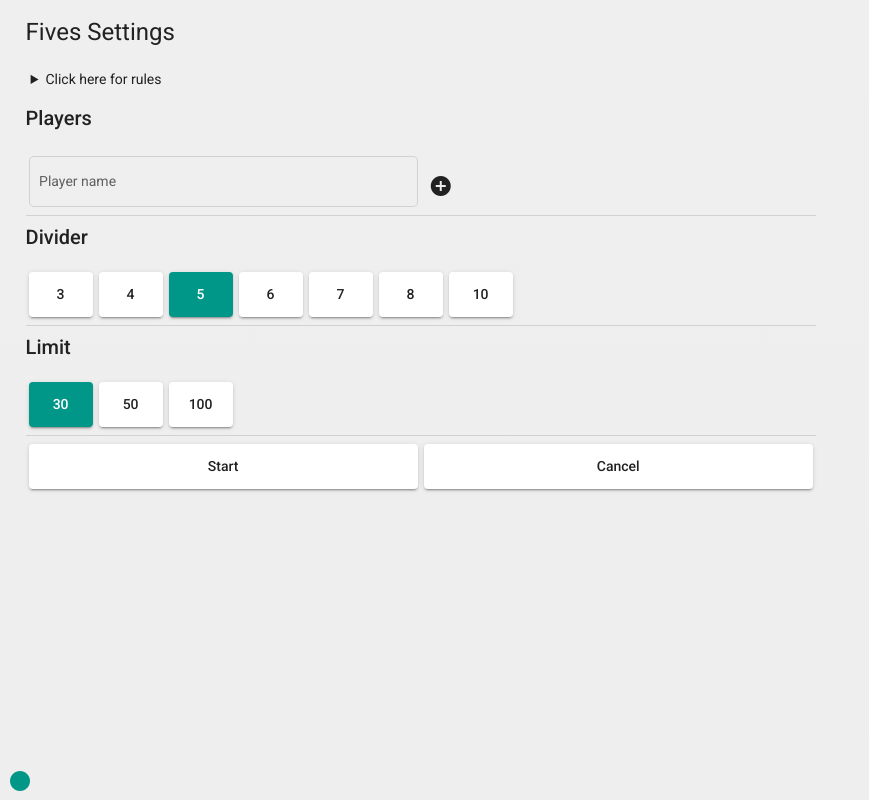
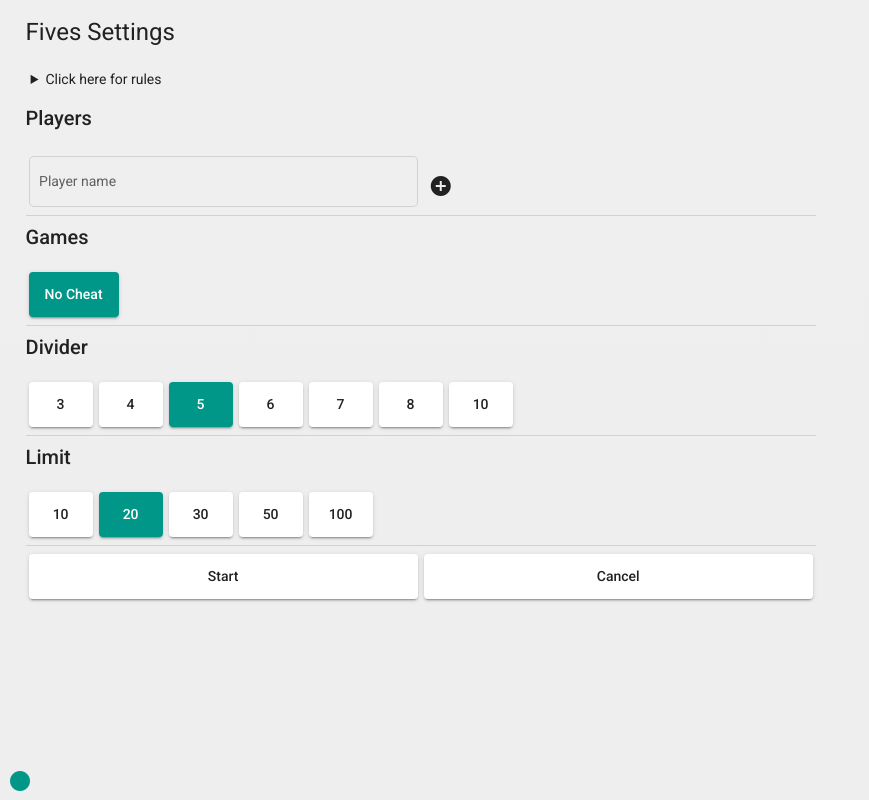
Before and after one commit to viktorhajer/darts-scoreboard-ng, an Angular app: page /fives in a window 1280 px wide. Shown: the whole page, without its empty margins (0-869 px from the left). Built offline with nearby package versions, Linux system fonts and the light colour scheme.

Commit message:
Improved Fives

```diff
--- a/src/app/fives/fives.component.html
+++ b/src/app/fives/fives.component.html
@@ -4,6 +4,12 @@
                 [rules]="'The idea of the game to throw three darts into the board, in turn, to score a number that ' +
                  'is divisible by five. The higher the number you score, the more points you can score. For every five ' +
                   'scored, one point is awarded. E.g. if a player scores fifteen then he or she gains three points.'">
+
+    <h2>Games</h2>
+    <button mat-raised-button class="button" [color]="settings.noCheat?'primary':''" (click)="settings.toggleNoCheat()">
+      No Cheat
+    </button>
+    <mat-divider></mat-divider>
 
     <h2>Divider</h2>
     <button mat-raised-button class="button" [color]="settings.divider === divider?'primary':''"
--- a/src/app/fives/fives.component.ts
+++ b/src/app/fives/fives.component.ts
@@ -50,6 +50,9 @@ export class FivesComponent extends Playground<PlaygroundState> {
         sum += t.score * t.multi;
       }
       if (sum % this.settings.divider === 0) {
+        if(this.settings.noCheat && player.throwsHistory[player.throwsHistory.length - 1].score === 0 && sum !== 0) {
+          sum = 0;
+        }
         player.score -= (sum / this.settings.divider);
       }
     }
--- a/src/app/fives/models/fives.settings.model.ts
+++ b/src/app/fives/models/fives.settings.model.ts
@@ -1,10 +1,12 @@
 export class FivesSettings {
   divider: number;
   limit: number;
+  noCheat: boolean;
 
   constructor() {
     this.divider = 5;
-    this.limit = 30;
+    this.limit = 20;
+    this.noCheat = true;
   }
 
   getSelectableDividers(): number[] {
@@ -12,7 +14,7 @@ export class FivesSettings {
   }
 
   getSelectableLimits(): number[] {
-    return [30, 50, 100];
+    return [10, 20, 30, 50, 100];
   }
 
   setDivider(value: number) {
@@ -22,4 +24,8 @@ export class FivesSettings {
   setLimit(value: number) {
     this.limit = value;
   }
+
+  toggleNoCheat() {
+    this.noCheat = !this.noCheat;
+  }
 }
```
Also changed, not shown: 4 other files (tests, documents, lock files or other folders).
